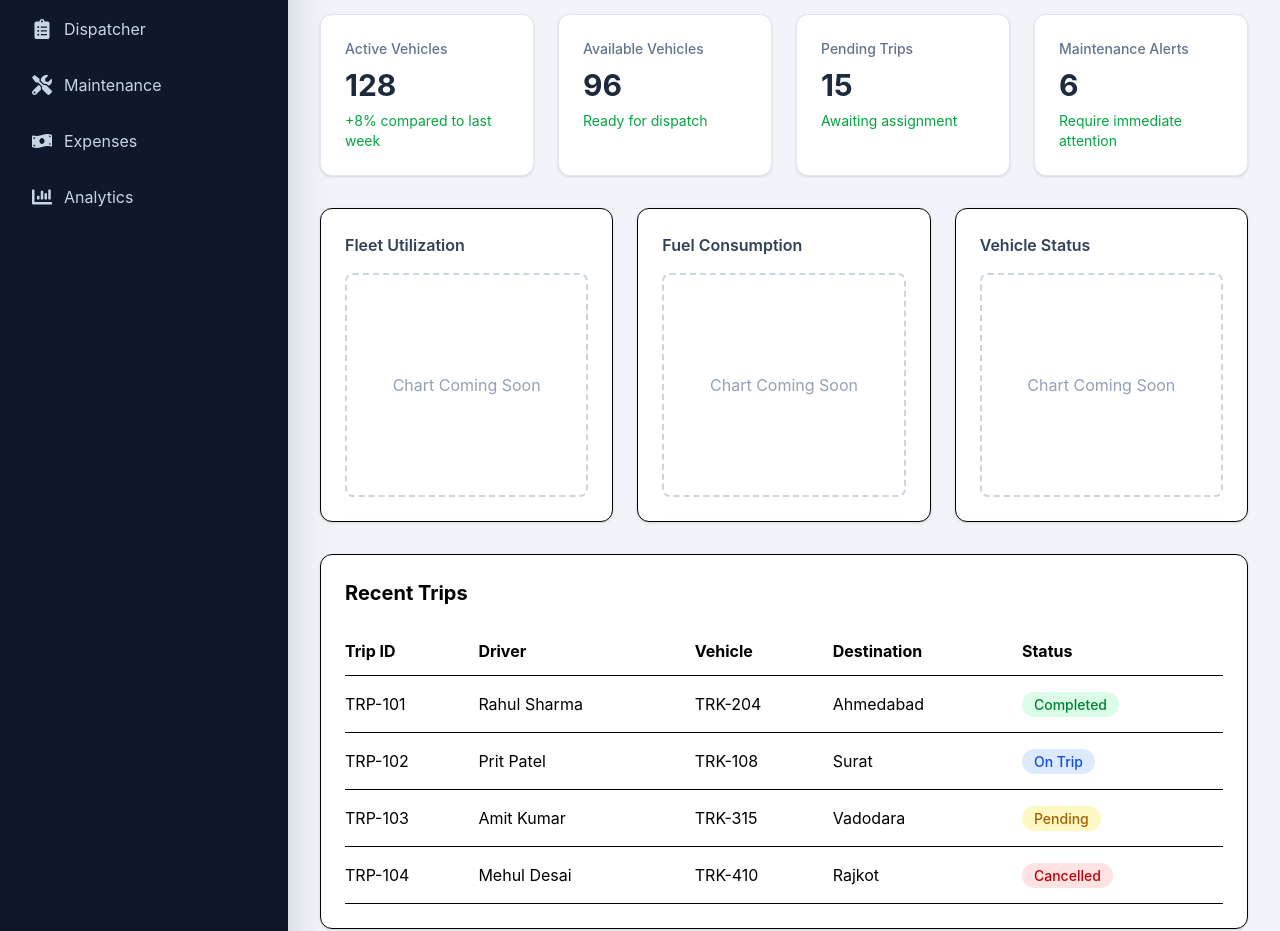
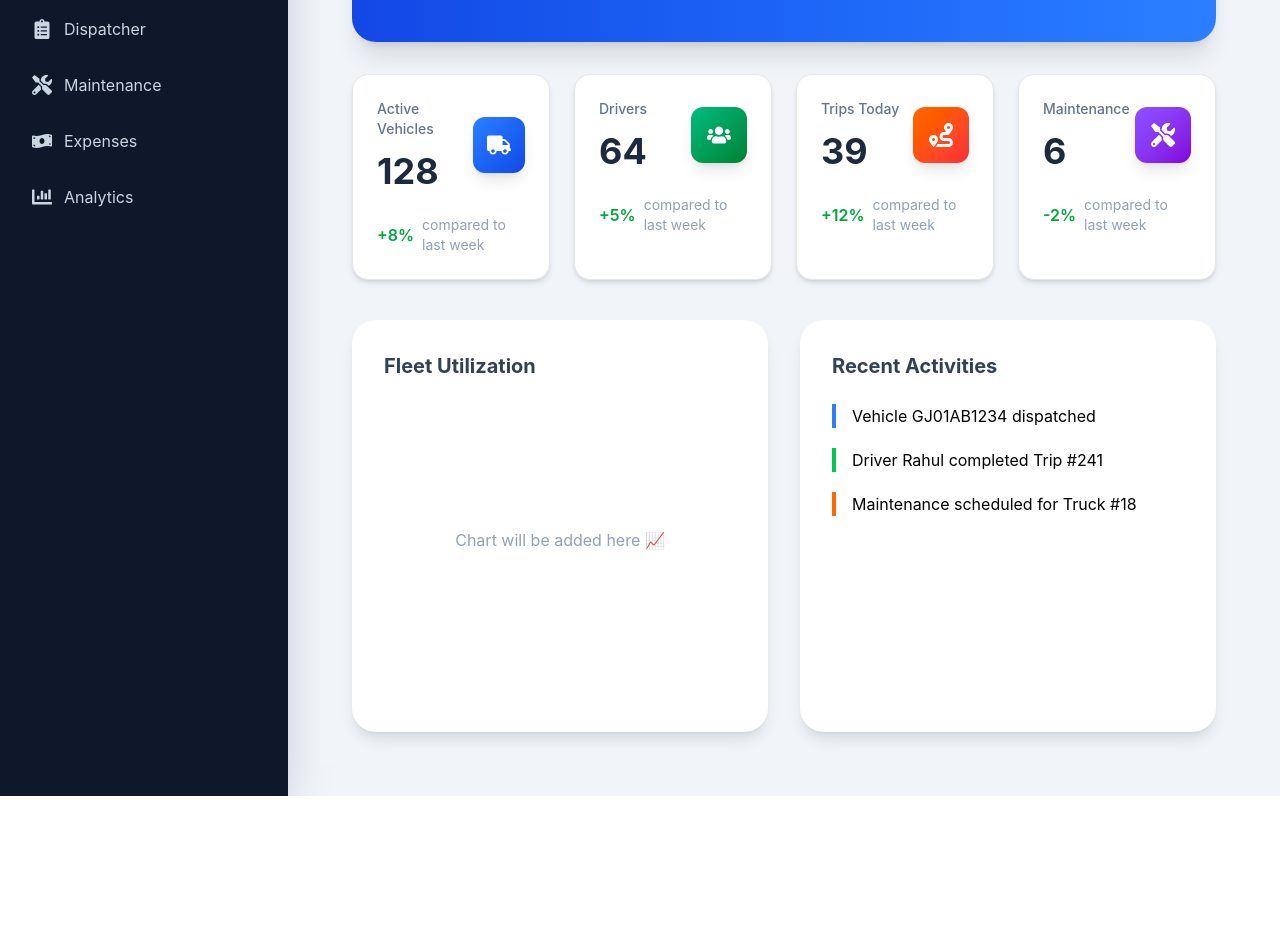
Before and after one commit to HETAXITAPODHAN29/FleetFlow, a React (Vite) app: page /dashboard in a window 1280 px wide. Shown: the part 292-1223 px from the top of the page. After the commit the page ends 1088 px from the top, so only its background shows below. Built offline with nearby package versions, Linux system fonts and the light colour scheme; the HTML template or start-up script is replaced by a standard one.

Commit message:
updated dashboard

```diff
--- a/src/pages/Dashboard.jsx
+++ b/src/pages/Dashboard.jsx
@@ -1,223 +1,122 @@
+import {
+  FaTruck,
+  FaUsers,
+  FaRoute,
+  FaTools,
+} from "react-icons/fa";
+
 import Navbar from "../components/Navbar";
-import Card from "../components/Card";
+import StatCard from "../components/StatCard";
 
-const cards = [
+export default function Dashboard() {
+  const stats = [
     {
       title: "Active Vehicles",
       value: "128",
-    subtitle: "+8% compared to last week",
+      change: "+8%",
+      icon: <FaTruck />,
+      color: "blue",
     },
     {
-    title: "Available Vehicles",
-    value: "96",
-    subtitle: "Ready for dispatch",
+      title: "Drivers",
+      value: "64",
+      change: "+5%",
+      icon: <FaUsers />,
+      color: "green",
     },
     {
-    title: "Pending Trips",
-    value: "15",
-    subtitle: "Awaiting assignment",
+      title: "Trips Today",
+      value: "39",
+      change: "+12%",
+      icon: <FaRoute />,
+      color: "orange",
     },
     {
-    title: "Maintenance Alerts",
+      title: "Maintenance",
       value: "6",
-    subtitle: "Require immediate attention",
+      change: "-2%",
+      icon: <FaTools />,
+      color: "purple",
     },
   ];
 
-const trips = [
-  {
-    id: "TRP-101",
-    driver: "Rahul Sharma",
-    vehicle: "TRK-204",
-    destination: "Ahmedabad",
-    status: "Completed",
-  },
-  {
-    id: "TRP-102",
-    driver: "Prit Patel",
-    vehicle: "TRK-108",
-    destination: "Surat",
-    status: "On Trip",
-  },
-  {
-    id: "TRP-103",
-    driver: "Amit Kumar",
-    vehicle: "TRK-315",
-    destination: "Vadodara",
-    status: "Pending",
-  },
-  {
-    id: "TRP-104",
-    driver: "Mehul Desai",
-    vehicle: "TRK-410",
-    destination: "Rajkot",
-    status: "Cancelled",
-  },
-];
-
-export default function Dashboard() {
   return (
-    <div className="space-y-8">
+    <div className="p-8 bg-slate-100 min-h-screen">
 
       <Navbar title="Dashboard" />
 
-      {/* Welcome Section */}
+      {/* Hero Section */}
 
-      <section className="bg-gradient-to-r from-blue-700 to-blue-500 text-white rounded-2xl p-8 shadow-lg">
-        <h2 className="text-3xl font-bold">
+      <div className="bg-gradient-to-r from-blue-700 to-blue-500 rounded-3xl p-10 text-white mt-6 shadow-xl">
+
+        <h1 className="text-4xl font-bold">
           Welcome back, Fleet Manager 👋
-        </h2>
+        </h1>
 
-        <p className="mt-2 text-blue-100">
-          Here's a quick overview of today's fleet operations.
+        <p className="mt-3 text-blue-100 text-lg">
+          Monitor your fleet operations in real time.
         </p>
-      </section>
 
-      {/* Summary Cards */}
+      </div>
 
-      <section className="grid grid-cols-1 md:grid-cols-2 xl:grid-cols-4 gap-6">
-        {cards.map((card) => (
-          <Card
+      {/* Stat Cards */}
+
+      <div className="grid grid-cols-1 md:grid-cols-2 xl:grid-cols-4 gap-6 mt-8">
+
+        {stats.map((card) => (
+          <StatCard
             key={card.title}
             title={card.title}
             value={card.value}
-            subtitle={card.subtitle}
+            change={card.change}
+            icon={card.icon}
+            color={card.color}
           />
         ))}
-      </section>
-
-      {/* Charts Placeholder */}
-
-      <section className="grid grid-cols-1 lg:grid-cols-3 gap-6">
-
-        <div className="bg-white rounded-xl shadow-sm border p-6">
-          <h3 className="font-semibold text-slate-700 mb-4">
-            Fleet Utilization
-          </h3>
-
-          <div className="h-56 rounded-lg border-2 border-dashed border-slate-300 flex items-center justify-center text-slate-400">
-            Chart Coming Soon
-          </div>
-        </div>
-
-        <div className="bg-white rounded-xl shadow-sm border p-6">
-          <h3 className="font-semibold text-slate-700 mb-4">
-            Fuel Consumption
-          </h3>
-
-          <div className="h-56 rounded-lg border-2 border-dashed border-slate-300 flex items-center justify-center text-slate-400">
-            Chart Coming Soon
-          </div>
-        </div>
-
-        <div className="bg-white rounded-xl shadow-sm border p-6">
-          <h3 className="font-semibold text-slate-700 mb-4">
-            Vehicle Status
-          </h3>
-
-          <div className="h-56 rounded-lg border-2 border-dashed border-slate-300 flex items-center justify-center text-slate-400">
-            Chart Coming Soon
-          </div>
-        </div>
-
-      </section>
-
-      {/* Recent Trips */}
-
-      <section className="bg-white rounded-xl shadow-sm border p-6">
-
-        <h3 className="text-xl font-bold mb-5">
-          Recent Trips
-        </h3>
-
-        <div className="overflow-x-auto">
-
-          <table className="w-full">
-
-            <thead>
-
-              <tr className="border-b">
-
-                <th className="text-left py-3">Trip ID</th>
-                <th className="text-left py-3">Driver</th>
-                <th className="text-left py-3">Vehicle</th>
-                <th className="text-left py-3">Destination</th>
-                <th className="text-left py-3">Status</th>
-
-              </tr>
-
-            </thead>
-
-            <tbody>
-
-              {trips.map((trip) => (
-
-                <tr key={trip.id} className="border-b hover:bg-slate-50">
-
-                  <td className="py-4">{trip.id}</td>
-
-                  <td>{trip.driver}</td>
-
-                  <td>{trip.vehicle}</td>
-
-                  <td>{trip.destination}</td>
-
-                  <td>
-
-                    <span
-                      className={`px-3 py-1 rounded-full text-sm font-medium
-                      ${
-                        trip.status === "Completed"
-                          ? "bg-green-100 text-green-700"
-                          : trip.status === "On Trip"
-                          ? "bg-blue-100 text-blue-700"
-                          : trip.status === "Pending"
-                          ? "bg-yellow-100 text-yellow-700"
-                          : "bg-red-100 text-red-700"
-                      }`}
-                    >
-                      {trip.status}
-                    </span>
-
-                  </td>
-
-                </tr>
-
-              ))}
-
-            </tbody>
-
-          </table>
 
       </div>
 
-      </section>
+      {/* Charts */}
 
-      {/* Alerts */}
+      <div className="grid lg:grid-cols-2 gap-8 mt-10">
 
-      <section className="bg-white rounded-xl shadow-sm border p-6">
+        <div className="bg-white rounded-3xl shadow-lg p-8">
 
-        <h3 className="text-xl font-bold mb-5">
-          Recent Alerts
-        </h3>
+          <h2 className="text-xl font-bold text-slate-700">
+            Fleet Utilization
+          </h2>
 
-        <div className="space-y-4">
-
-          <div className="border-l-4 border-red-500 bg-red-50 p-4 rounded">
-            Vehicle TRK-204 requires urgent maintenance.
-          </div>
-
-          <div className="border-l-4 border-yellow-500 bg-yellow-50 p-4 rounded">
-            Driver license expires in 7 days.
-          </div>
-
-          <div className="border-l-4 border-blue-500 bg-blue-50 p-4 rounded">
-            Fuel expense exceeded this week's budget.
+          <div className="h-80 flex items-center justify-center text-slate-400">
+            Chart will be added here 📈
           </div>
 
         </div>
 
-      </section>
+        <div className="bg-white rounded-3xl shadow-lg p-8">
+
+          <h2 className="text-xl font-bold text-slate-700">
+            Recent Activities
+          </h2>
+
+          <div className="mt-6 space-y-5">
+
+            <div className="border-l-4 border-blue-500 pl-4">
+              Vehicle GJ01AB1234 dispatched
+            </div>
+
+            <div className="border-l-4 border-green-500 pl-4">
+              Driver Rahul completed Trip #241
+            </div>
+
+            <div className="border-l-4 border-orange-500 pl-4">
+              Maintenance scheduled for Truck #18
+            </div>
+
+          </div>
+
+        </div>
+
+      </div>
 
     </div>
   );
```
Lines whose indentation alone changed are shown as unchanged.
